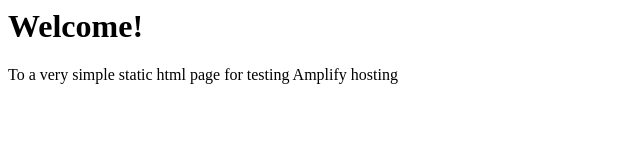
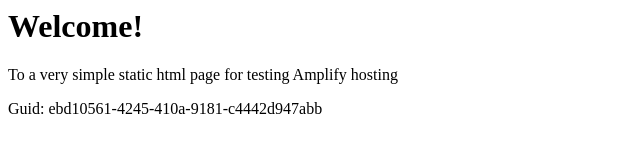
Before and after one commit to aws-aemilia-hkg/Github-PR-Commit-Integration-Test-DoNotTouch-Gith-P5X5MO5I-v1-preprod-ap-east-1, a website: page src/index.html in a window 1280 px wide. Shown: the whole page, without its empty margins (0-640 px from the left). Drawn offline with Linux system fonts and the light colour scheme.

Commit message:
commit from integ tests

```diff
--- a/src/index.html
+++ b/src/index.html
@@ -1,3 +1,5 @@
+
+
 <html lang="en">
 
 <head>
@@ -10,6 +12,6 @@
 <body>
     <h1>Welcome!</h1>
     <p>To a very simple static html page for testing Amplify hosting</p>
-</body>
+    <p>Guid: ebd10561-4245-410a-9181-c4442d947abb</p></body>
 
 </html>
```
